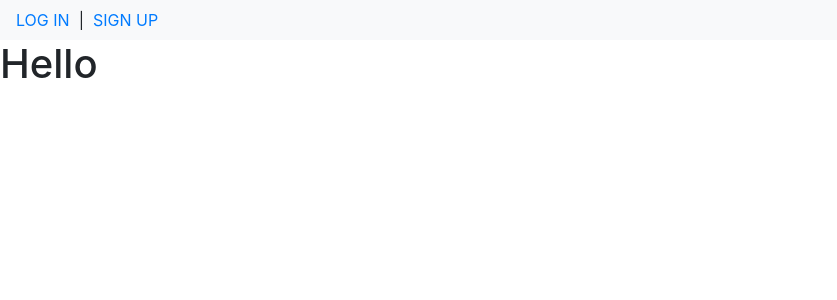
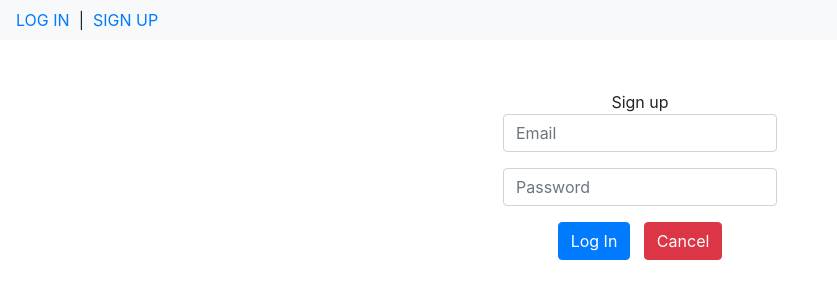
Before and after one commit to camarenad/petfriend-, a React (Create React App) app: page /signup in a window 1280 px wide. Shown: the top 300 px of the page, without its empty margins (0-837 px from the left). Built offline with nearby package versions, Linux system fonts and the light colour scheme.

Commit message:
styling forms

```diff
--- a/src/components/SignupForm/SignupForm.jsx
+++ b/src/components/SignupForm/SignupForm.jsx
@@ -1,5 +1,5 @@
 import React,{Component} from 'react';
-// import {Link} from 'react-router-dom';
+import {Link} from 'react-router-dom';
 
 class SignupForm extends Component {
     state = {
@@ -7,9 +7,27 @@ class SignupForm extends Component {
     }
     render() {
         return(
-            <div>
-                <h1>Hello</h1>
-            </div>
+            <div className="LoginPage">
+            <header className="header-footer">Sign up</header>
+            <form className="form-horizontal" onSubmit={this.handleSubmit} >
+              <div className="form-group">
+                <div className="col-sm-12">
+                  <input type="email" className="form-control" placeholder="Email" value={this.state.email} name="email" onChange={this.handleChange} />
+                </div>
+              </div>
+              <div className="form-group">
+                <div className="col-sm-12">
+                  <input type="password" className="form-control" placeholder="Password" value={this.state.pw} name="pw" onChange={this.handleChange} />
+                </div>
+              </div>
+              <div className="form-group">
+                <div className="col-sm-12 text-center">
+                  <button className="btn btn-primary">Log In</button>&nbsp;&nbsp;&nbsp;
+                  <Link to='/' className="btn btn-danger">Cancel</Link>
+                </div>
+              </div>
+            </form>
+          </div>
         )
     }
 }
--- a/src/pages/App/App.js
+++ b/src/pages/App/App.js
@@ -1,16 +1,16 @@
-import React, { Component } from "react";
-import "bootstrap/dist/css/bootstrap.min.css";
-import "./App.css";
-// import LoginPage from '../LoginPage/LoginPage';
-import NavBar from "../../components/NavBar/NavBar";
-import SignupPage from "../SignupPage/SignupPage";
+import React, { Component } from 'react';
+import 'bootstrap/dist/css/bootstrap.min.css';
+import './App.css';
+import LoginPage from '../LoginPage/LoginPage';
+import NavBar from '../../components/NavBar/NavBar';
+import SignupPage from '../SignupPage/SignupPage';
 
 // import Index from '../../components/Index';
 // import Create from '../../components/Create';
 // import Edit from '../../components/Edit';
 // import Show from '../../components/Show';
 
-import { Route, Switch, Link } from "react-router-dom";
+import { Route, Switch, Link } from 'react-router-dom';
 
 class App extends Component {
   render() {
@@ -20,9 +20,19 @@ class App extends Component {
         <Switch>
           <Route
             exact
-            path="/signup"
+            path='/signup'
             render={({ history }) => (
               <SignupPage
+                history={history}
+                handleSignupOrLogin={this.handleSignupOrLogin}
+              />
+            )}
+          />
+          <Route
+            exact
+            path='/login'
+            render={({ history }) => (
+              <LoginPage
                 history={history}
                 handleSignupOrLogin={this.handleSignupOrLogin}
               />
--- a/src/pages/LoginPage/LoginPage.jsx
+++ b/src/pages/LoginPage/LoginPage.jsx
@@ -3,7 +3,7 @@ import {Link} from 'react-router-dom';
 import './LoginPage.css';
 
 
-class LoginPage extends React.Component {
+class LoginPage extends Component {
     state = {
         email: '',
         pw: ''
```
